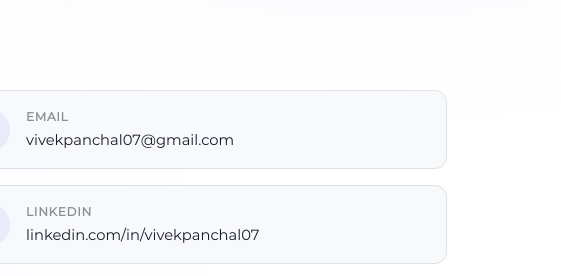
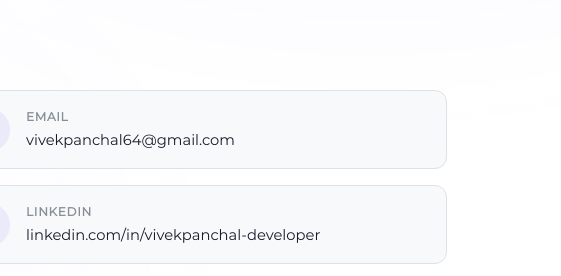
Before and after one commit to vivekpanchal/vivekpanchal.github.io, an Astro site: page / in a window 1280 px wide. Shown: the part 6881-7157 px from the top of the page, 719-1280 px from the left. Built offline with nearby package versions, Linux system fonts and the light colour scheme; Astro itself is replaced by a stand-in of ours.

Commit message:
Update Contact.astro

```diff
--- a/src/components/sections/Contact.astro
+++ b/src/components/sections/Contact.astro
@@ -1,7 +1,7 @@
 ---
 const contacts = [
-  { icon: 'fas fa-envelope', label: 'Email', value: 'vivekpanchal07@gmail.com', href: 'mailto:vivekpanchal07@gmail.com' },
-  { icon: 'fab fa-linkedin-in', label: 'LinkedIn', value: 'linkedin.com/in/vivekpanchal07', href: 'https://linkedin.com/in/vivekpanchal07' },
+  { icon: 'fas fa-envelope', label: 'Email', value: 'vivekpanchal64@gmail.com', href: 'mailto:vivekpanchal64@gmail.com' },
+  { icon: 'fab fa-linkedin-in', label: 'LinkedIn', value: 'linkedin.com/in/vivekpanchal-developer', href: 'https://linkedin.com/in/vivekpanchal-developer' },
   { icon: 'fab fa-github', label: 'GitHub', value: 'github.com/vivekpanchal', href: 'https://github.com/vivekpanchal' },
   { icon: 'fas fa-map-marker-alt', label: 'Location', value: 'New Delhi, India', href: null },
 ];
```
